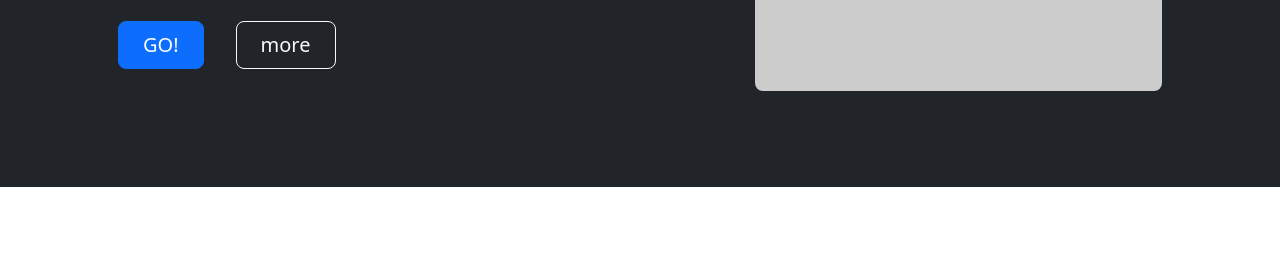
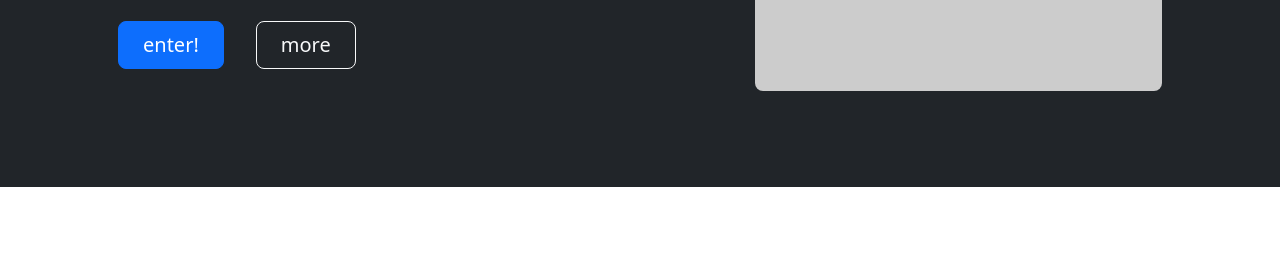
Before and after one commit to YunRong-Yang/my-website2, a plain HTML site: page index.html in a window 1280 px wide. Shown: the part 332-590 px from the top of the page. Drawn offline with nearby package versions, Linux system fonts and the light colour scheme; placeholder pictures from the web are drawn by us.

Commit message:
change botton text in index page

```diff
--- a/index.html
+++ b/index.html
@@ -54,7 +54,7 @@
                                 <h1 class="display-5 fw-bolder text-white mb-2">Hello,winnie</h1>
                                 <p class="lead fw-normal text-white-50 mb-4">Quickly design and customize responsive mobile-first sites with Bootstrap, the world’s most popular front-end open source toolkit!</p>
                                 <div class="d-grid gap-3 d-sm-flex justify-content-sm-center justify-content-xl-start">
-                                    <a class="btn btn-primary btn-lg px-4 me-sm-3" href="#features">GO!</a>
+                                    <a class="btn btn-primary btn-lg px-4 me-sm-3" href="#features">enter!</a>
                                     <a class="btn btn-outline-light btn-lg px-4" href="#!">more</a>
                                 </div>
                             </div>
```
